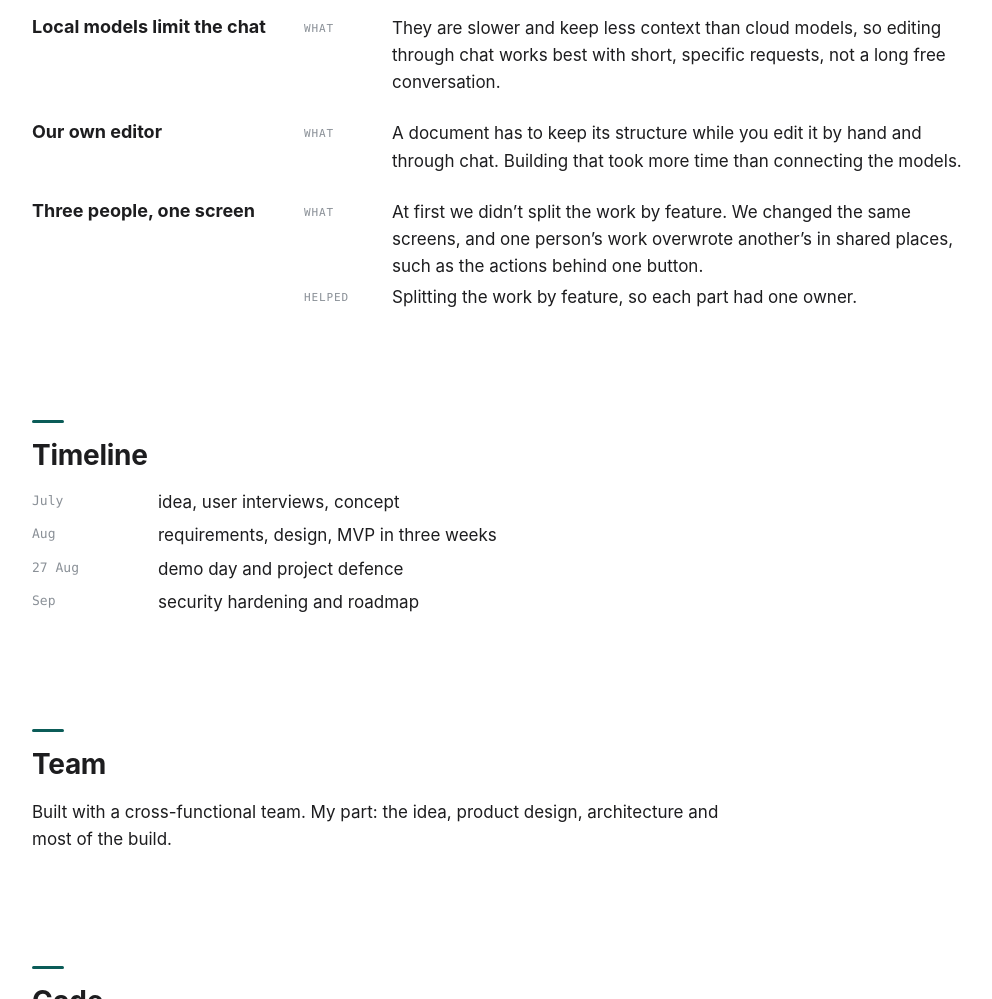
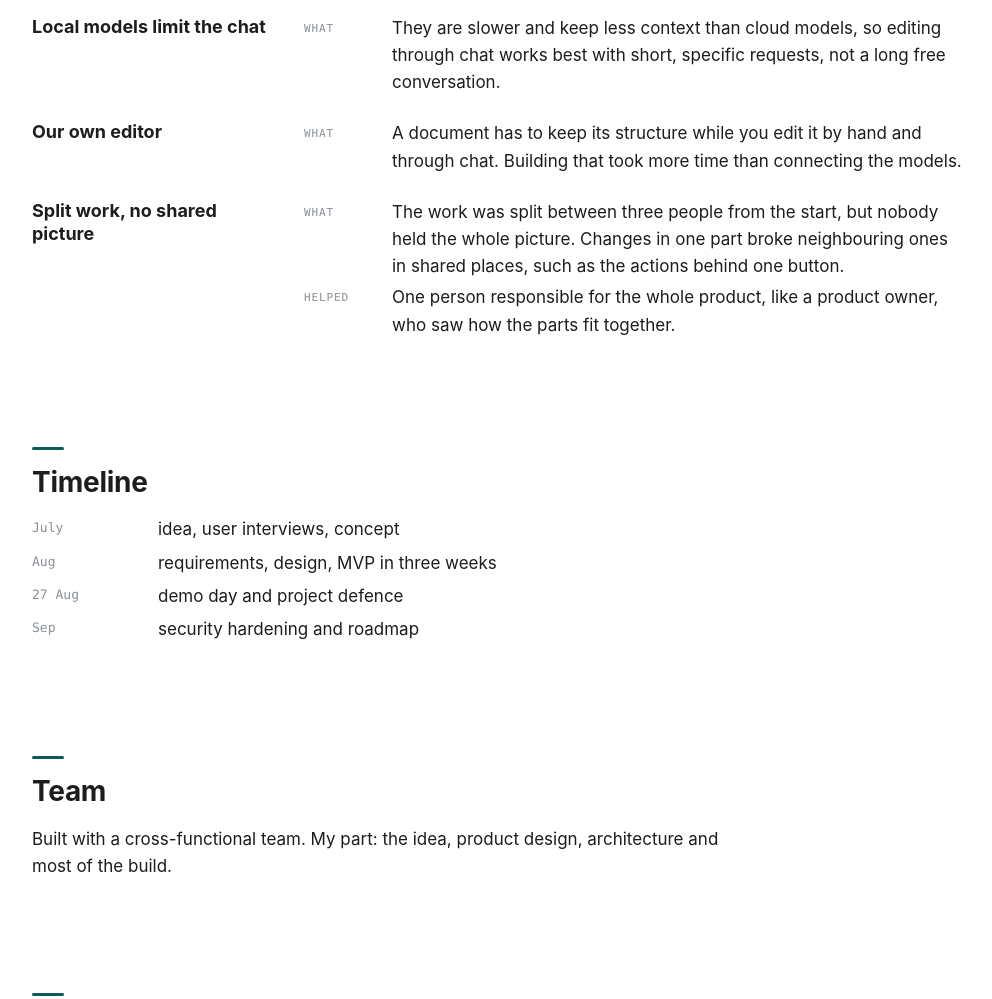
Before and after one commit to arechowska/formatta, a plain HTML site: page index.html in a window 1280 px wide. Shown: the part 1347-2346 px from the top of the page, without its empty margins (142-1134 px from the left). Drawn offline with Linux system fonts and the light colour scheme.

Commit message:
Fix team difficulty

```diff
--- a/index.html
+++ b/index.html
@@ -161,7 +161,7 @@ html{scroll-behavior:smooth}
   <h2>What was hard</h2>
   <div class="dec"><h3>Local models limit the chat</h3><dl><dt>What</dt><dd>They are slower and keep less context than cloud models, so editing through chat works best with short, specific requests, not a long free conversation.</dd></dl></div>
   <div class="dec"><h3>Our own editor</h3><dl><dt>What</dt><dd>A document has to keep its structure while you edit it by hand and through chat. Building that took more time than connecting the models.</dd></dl></div>
-  <div class="dec"><h3>Three people, one screen</h3><dl><dt>What</dt><dd>At first we didn’t split the work by feature. We changed the same screens, and one person’s work overwrote another’s in shared places, such as the actions behind one button.</dd><dt>Helped</dt><dd>Splitting the work by feature, so each part had one owner.</dd></dl></div>
+  <div class="dec"><h3>Split work, no shared picture</h3><dl><dt>What</dt><dd>The work was split between three people from the start, but nobody held the whole picture. Changes in one part broke neighbouring ones in shared places, such as the actions behind one button.</dd><dt>Helped</dt><dd>One person responsible for the whole product, like a product owner, who saw how the parts fit together.</dd></dl></div>
 </section>
 <section>
   <h2>Timeline</h2>
```
